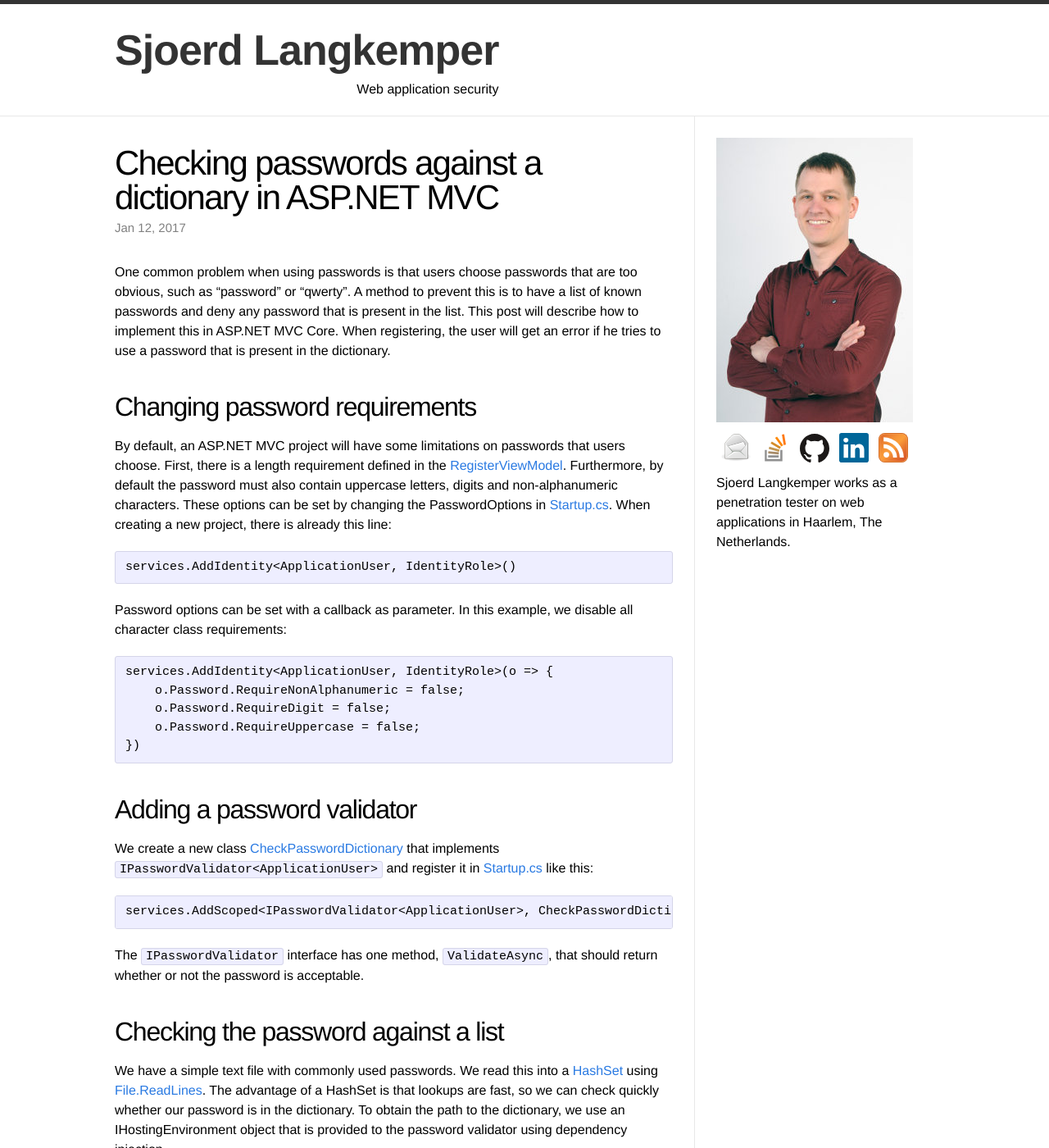
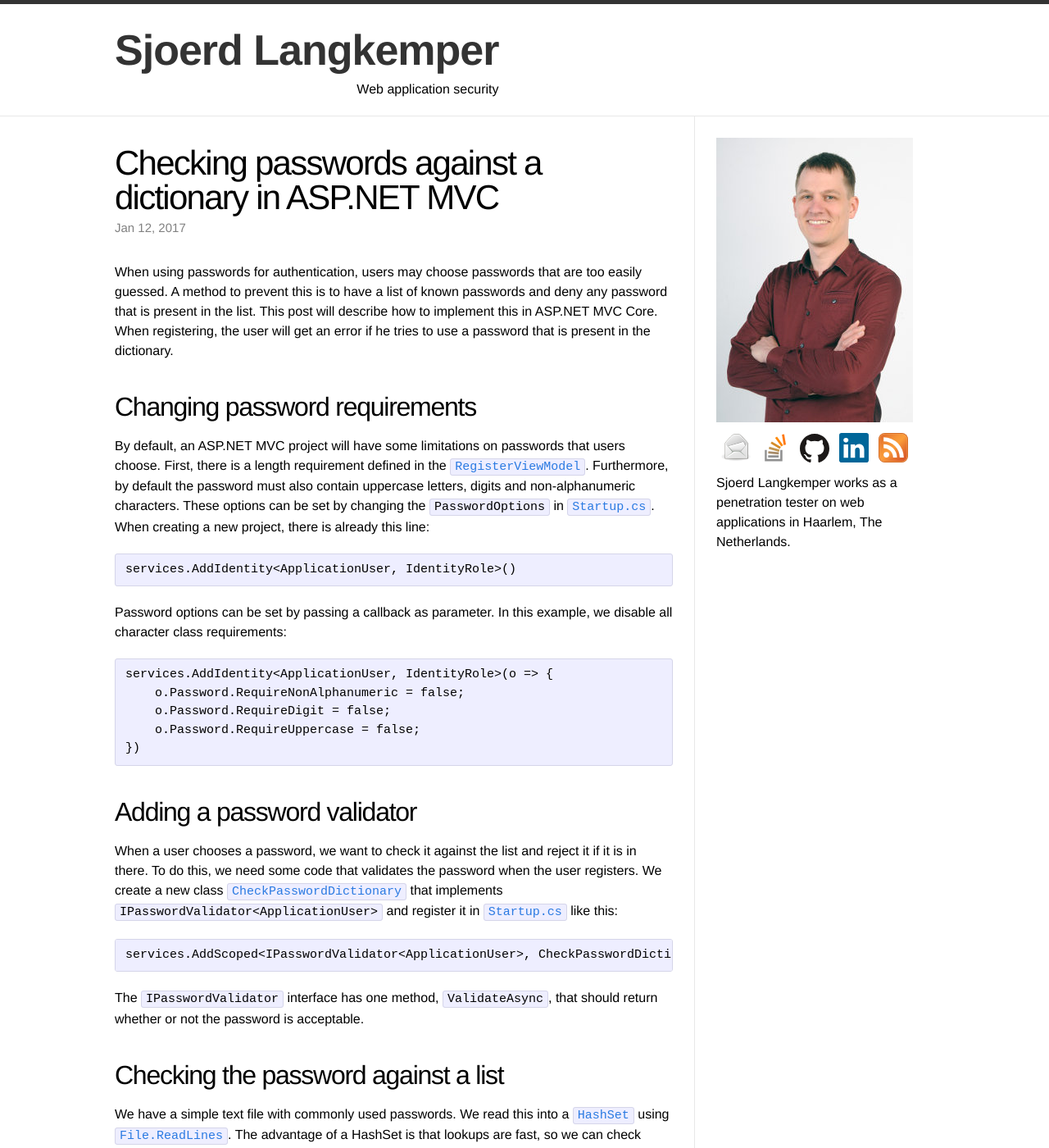
Before and after one commit to Sjord/Sjord.github.io, a Jekyll site: the page built from _posts/2017-01-03-checking-passwords-against-a-dictionary-in-asp-net-mvc.md, in a window 1280 px wide and 1400 px high. Shown: the whole window at 82% size. Built offline with Jekyll 4.4.1, drawn with Linux system fonts in a browser that asks for light colours; some of the changed text lies outside the part shown.

Commit message:
Mark class names

```diff
--- a/_posts/2017-01-03-checking-passwords-against-a-dictionary-in-asp-net-mvc.md
+++ b/_posts/2017-01-03-checking-passwords-against-a-dictionary-in-asp-net-mvc.md
@@ -5,15 +5,15 @@
 date: 2017-01-12
 ---
 
-One common problem when using passwords is that users choose passwords that are too obvious, such as "password" or "qwerty". A method to prevent this is to have a list of known passwords and deny any password that is present in the list. This post will describe how to implement this in ASP.NET MVC Core. When registering, the user will get an error if he tries to use a password that is present in the dictionary.
+When using passwords for authentication, users may choose passwords that are too easily guessed. A method to prevent this is to have a list of known passwords and deny any password that is present in the list. This post will describe how to implement this in ASP.NET MVC Core. When registering, the user will get an error if he tries to use a password that is present in the dictionary.
 
 ## Changing password requirements
 
-By default, an ASP.NET MVC project will have some limitations on passwords that users choose. First, there is a length requirement defined in the [RegisterViewModel](https://github.com/Sjord/CheckPasswordDictionary/blob/master/src/CheckPasswordDictionary/Models/AccountViewModels/RegisterViewModel.cs#L17). Furthermore, by default the password must also contain uppercase letters, digits and non-alphanumeric characters. These options can be set by changing the PasswordOptions in [Startup.cs](https://github.com/Sjord/CheckPasswordDictionary/blob/master/src/CheckPasswordDictionary/Startup.cs#L47). When creating a new project, there is already this line:
+By default, an ASP.NET MVC project will have some limitations on passwords that users choose. First, there is a length requirement defined in the [`RegisterViewModel`](https://github.com/Sjord/CheckPasswordDictionary/blob/master/src/CheckPasswordDictionary/Models/AccountViewModels/RegisterViewModel.cs#L17). Furthermore, by default the password must also contain uppercase letters, digits and non-alphanumeric characters. These options can be set by changing the `PasswordOptions` in [`Startup.cs`](https://github.com/Sjord/CheckPasswordDictionary/blob/master/src/CheckPasswordDictionary/Startup.cs#L47). When creating a new project, there is already this line:
 
     services.AddIdentity<ApplicationUser, IdentityRole>()
 
-Password options can be set with a callback as parameter. In this example, we disable all character class requirements:
+Password options can be set by passing a callback as parameter. In this example, we disable all character class requirements:
 
     services.AddIdentity<ApplicationUser, IdentityRole>(o => {
         o.Password.RequireNonAlphanumeric = false;
@@ -23,7 +23,8 @@
 
 ## Adding a password validator
 
-We create a new class [CheckPasswordDictionary](https://github.com/Sjord/CheckPasswordDictionary/blob/master/src/CheckPasswordDictionary/CheckPasswordDictionary.cs) that implements `IPasswordValidator<ApplicationUser>` and register it in [Startup.cs](https://github.com/Sjord/CheckPasswordDictionary/blob/master/src/CheckPasswordDictionary/Startup.cs#L55) like this:
+When a user chooses a password, we want to check it against the list and reject it if it is in there. To do this, we need some code that validates the password when the user registers.
+We create a new class [`CheckPasswordDictionary`](https://github.com/Sjord/CheckPasswordDictionary/blob/master/src/CheckPasswordDictionary/CheckPasswordDictionary.cs) that implements `IPasswordValidator<ApplicationUser>` and register it in [`Startup.cs`](https://github.com/Sjord/CheckPasswordDictionary/blob/master/src/CheckPasswordDictionary/Startup.cs#L55) like this:
 
     services.AddScoped<IPasswordValidator<ApplicationUser>, CheckPasswordDictionary>();
 
@@ -31,7 +32,7 @@
 
 ## Checking the password against a list
 
-We have a simple text file with commonly used passwords. We read this into a [HashSet](https://msdn.microsoft.com/en-us/library/bb359438.aspx) using [File.ReadLines](https://msdn.microsoft.com/en-us/library/dd383503.aspx). The advantage of a HashSet is that lookups are fast, so we can check quickly whether our password is in the dictionary. To obtain the path to the dictionary, we use an IHostingEnvironment object that is provided to the password validator using dependency injection.
+We have a simple text file with commonly used passwords. We read this into a [`HashSet`](https://msdn.microsoft.com/en-us/library/bb359438.aspx) using [`File.ReadLines`](https://msdn.microsoft.com/en-us/library/dd383503.aspx). The advantage of a HashSet is that lookups are fast, so we can check quickly whether our password is in the dictionary. To obtain the path to the dictionary, we use an `IHostingEnvironment` object that is provided to the password validator using dependency injection.
 
     private HashSet<string> LoadDictionary()
     {
@@ -41,7 +42,7 @@
 
 ## Returning our verdict
 
-In the ValidateAsync function, we return a IdentityResult.Failed if the password is in the list, and a IdentityResult.Success otherwise:
+In the `ValidateAsync` function, we return a `IdentityResult.Failed` if the password is in the list, and a `IdentityResult.Success` otherwise:
 
     public async Task<IdentityResult> ValidateAsync(UserManager<ApplicationUser> manager, ApplicationUser user, string password)
     {
```
